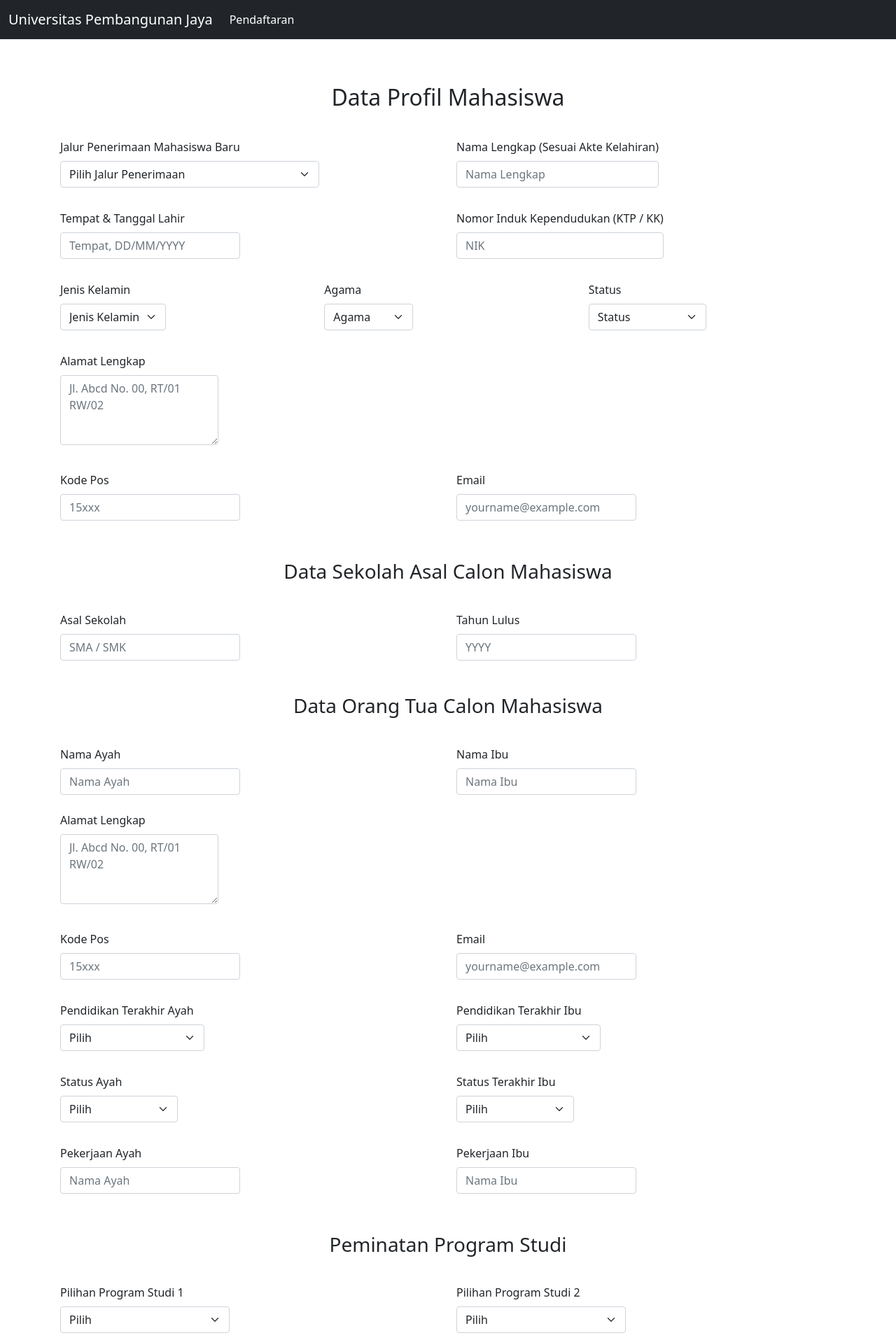
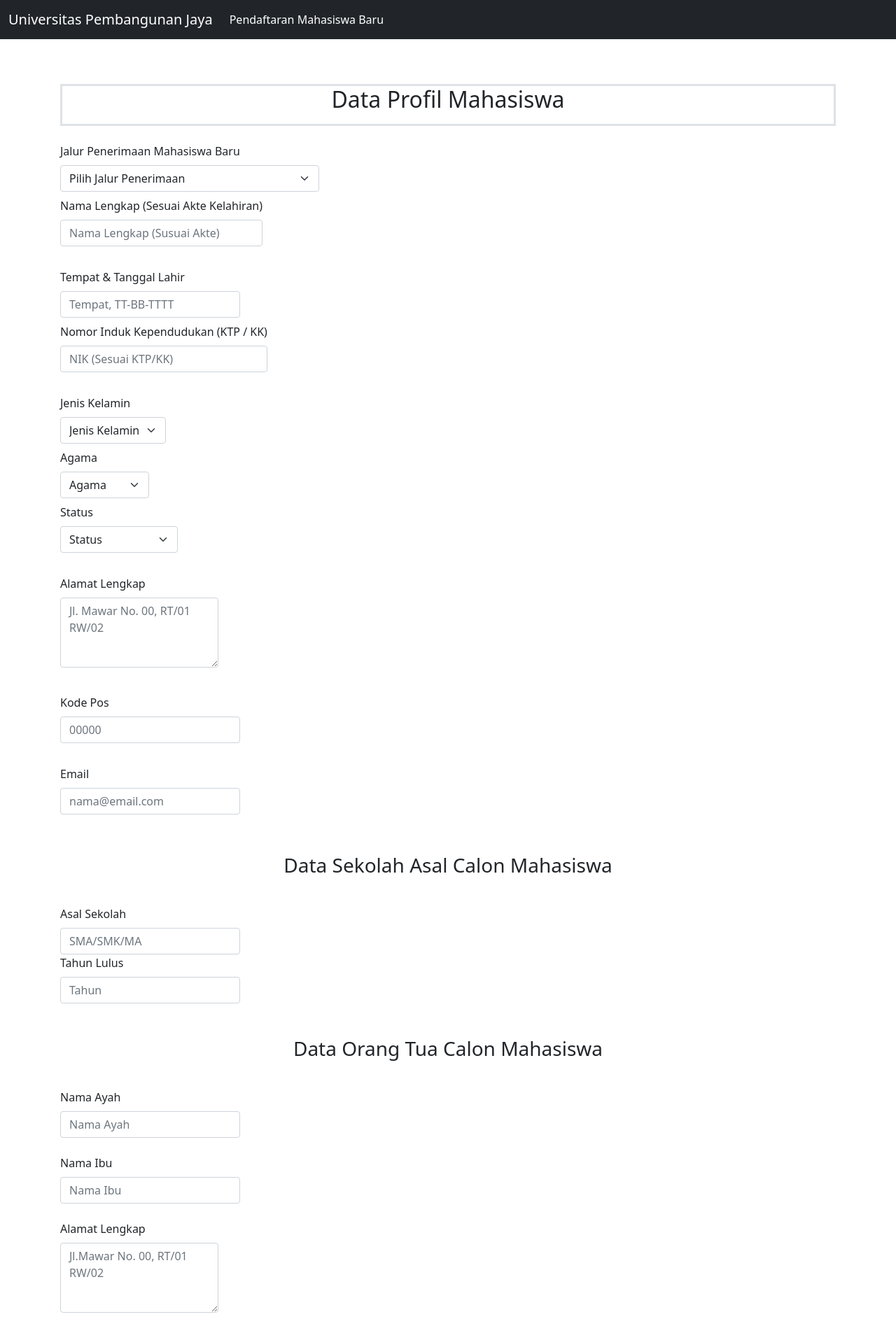
Before and after one commit to Irhamsyahrmdhn/PemerogramanWeb, a PHP site: page /pmb.php in a window 1280 px wide. Shown: the top 1915 px of the page at 70% size. Run offline with PHP 8.4, Linux system fonts and the light colour scheme.

Commit message:
Add files via upload

```diff
--- a/Tugas membuat form/pmb.php
+++ b/Tugas membuat form/pmb.php
@@ -21,7 +21,7 @@
         </button>
         <div class="collapse navbar-collapse" id="navbarNavAltMarkup">
           <div class="navbar-nav">
-            <a class="nav-link active" aria-current="page" href="#">Pendaftaran</a>
+            <a class="nav-link active" aria-current="page" href="#">Pendaftaran Mahasiswa Baru</a>
           </div>
         </div>
       </div>
@@ -29,38 +29,38 @@
 
     <div class="container bg-white rounded mt-4 p-3">
 
-      <h2 class="text-center my-4 pb-3  border-3">Data Profil Mahasiswa</h2>
+      <h2 class="text-center my-4 pb-3  border-3 border dark">Data Profil Mahasiswa</h2>
       <form action="konfirmasipmb.php" method="post">
 
       <div class="row mt-4">
-        <div class="col-md-6 mb-2">
+        <div class="col-12 mb-2">
           <label for="">Jalur Penerimaan Mahasiswa Baru
-          <select name="jalurPenerimaan" class="form-select mt-2">
+          <select name="jalurpenerimaan" class="form-select mt-2">
             <option selected>Pilih Jalur Penerimaan</option>
             <option value="TA 2022/2023 RATA-RATA RAPOR">TA 2022/2023 RATA-RATA RAPOR</option>
             <option value="TA 2022/2023 PERINGKAT KELAS">TA 2022/2023 PERINGKAT KELAS</option>
             <option value="TA 2022/2023 UJIAN SARING MASUK (USM)">TA 2022/2023 UJIAN SARING MASUK (USM)</option>
         </select>
         </div>
-        <div class="col-md-6 mb-2">
+        <div class="col-12 mb-2">
           <label for="">Nama Lengkap (Sesuai Akte Kelahiran)
-          <input type="text" class="form-control mt-2" name="name" placeholder="Nama Lengkap">
+          <input type="text" class="form-control mt-2" name="nama" placeholder="Nama Lengkap (Susuai Akte)">
         </div>
       </div>
 
       <div class="row mt-4">
-        <div class="col-12 col-md-6 mb-2">
+        <div class="col-12 mb-2">
           <label for="">Tempat & Tanggal Lahir
-          <input type="text" class="form-control mt-2" name="TTL" placeholder="Tempat, DD/MM/YYYY">
+          <input type="text" class="form-control mt-2" name="TTL" placeholder="Tempat, TT-BB-TTTT">
         </div>
-        <div class="col-12 col-md-6 mb-2">
+        <div class="col-12 mb-2">
           <label for="">Nomor Induk Kependudukan (KTP / KK)
-          <input type="text" class="form-control mt-2" name="NIK" placeholder="NIK">
+          <input type="text" class="form-control mt-2" name="NIK" placeholder="NIK (Sesuai KTP/KK)">
         </div>
       </div>
 
       <div class="row mt-4">
-        <div class="col-12 col-md-4 mb-2">
+        <div class="col-12 mb-2">
           <label for="">Jenis Kelamin
           <select name="jenisKelamin" class="form-select mt-2">
             <option selected>Jenis Kelamin</option>
@@ -68,7 +68,7 @@
             <option value="Perempuan">Perempuan</option>
         </select>
         </div>
-        <div class="col-12 col-md-4 mb-2">
+        <div class="col-12 mb-2">
           <label for="">Agama
           <select name="agama" class="form-select mt-2">
             <option selected>Agama</option>
@@ -80,7 +80,7 @@
             <option value="Konghucu">Konghucu</option>
         </select>
         </div>
-        <div class="col-12 col-md-4 mb-2">
+        <div class="col-12 mb-2">
           <label for="">Status
           <select name="status" class="form-select mt-2">
             <option selected>Status</option>
@@ -93,61 +93,61 @@
       <div class="row mt-4">
         <div class="col-12 mb-2">
           <label for="">Alamat Lengkap
-          <textarea class="form-control mt-2" name="alamat" placeholder="Jl. Abcd No. 00, RT/01 RW/02" style="height: 100px;"></textarea>
+          <textarea class="form-control mt-2" name="alamat" placeholder="Jl. Mawar No. 00, RT/01 RW/02" style="height: 100px;"></textarea>
         </div>
-        <div class="col-md-6 mt-4 mb-2">
+        <div class="col-12 mt-4 mb-2">
           <label for="">Kode Pos
-          <input type="text" class="form-control mt-2" name="kodepos" placeholder="15xxx">
+          <input type="text" class="form-control mt-2" name="kodepos" placeholder="00000">
         </div>
-        <div class="col-md-6 mt-4 mb-2">
+        <div class="col-12 mt-4 mb-2">
           <label for="">Email
-          <input type="email" class="form-control mt-2" name="email" placeholder="yourname@example.com">
+          <input type="email" class="form-control mt-2" name="email" placeholder="nama@email.com">
         </div>
       </div>
 
       <h3 class="mt-5  border-2 pb-3 text-center">Data Sekolah Asal Calon Mahasiswa</h3>
 
       <div class="row mt-4">
-        <div class="col-md-6">
+        <div class="col-12">
           <label for="">Asal Sekolah
-          <input type="text" name="asalsekolah" class="form-control mt-2" placeholder="SMA / SMK">
+          <input type="text" name="asalsekolah" class="form-control mt-2" placeholder="SMA/SMK/MA">
         </div>
-        <div class="col-md-6">
+        <div class="col-12">
           <label for="">Tahun Lulus
-          <input type="number" name="tahunlulus" class="form-control mt-2" placeholder="YYYY">
+          <input type="number" name="tahunlulus" class="form-control mt-2" placeholder="Tahun">
         </div>
       </div>
 
       <h3 class="mt-5  border-2 pb-3 text-center">Data Orang Tua Calon Mahasiswa</h3>
 
       <div class="row mt-4">
-        <div class="col-md-6 mb-4">
+        <div class="col-12 mb-4">
           <label for="">Nama Ayah
           <input type="text" name="ayah" class="form-control mt-2" placeholder="Nama Ayah">
         </div>
-        <div class="col-md-6 mb-4">
+        <div class="col-12 mb-4">
           <label for="">Nama Ibu
           <input type="text" name="ibu" class="form-control mt-2" placeholder="Nama Ibu">
         </div>
         <div class="col-12 mb-2">
           <label for="">Alamat Lengkap
-          <textarea class="form-control mt-2" name="alamatortu" placeholder="Jl. Abcd No. 00, RT/01 RW/02" style="height: 100px;"></textarea>
+          <textarea class="form-control mt-2" name="alamatortu" placeholder="Jl.Mawar No. 00, RT/01 RW/02" style="height: 100px;"></textarea>
         </div>
       </div>
 
       <div class="row">
-        <div class="col-md-6 mt-4 mb-2">
+        <div class="col-12 mt-4 mb-2">
           <label for="">Kode Pos
-          <input type="text" class="form-control mt-2" name="kodeposortu" placeholder="15xxx">
+          <input type="text" class="form-control mt-2" name="kodeposortu" placeholder="0000">
         </div>
-        <div class="col-md-6 mt-4 mb-2">
+        <div class="col-12 mt-4 mb-2">
           <label for="">Email
-          <input type="email" class="form-control mt-2" name="emailortu" placeholder="yourname@example.com">
+          <input type="email" class="form-control mt-2" name="emailortu" placeholder="nama@email.com">
         </div>
       </div>
 
       <div class="row mt-4">
-        <div class="col-md-6 mb-2">
+        <div class="col-12 mb-2">
           <label for="">Pendidikan Terakhir Ayah
           <select name="pendidikanayah" class="form-select mt-2">
             <option selected>Pilih</option>
@@ -162,7 +162,7 @@
               <option value="I - Doktoral (S3)">I - Doktoral (S3)</option>
           </select>
         </div>
-        <div class="col-md-6 mb-2">
+        <div class="col-12 mb-2">
           <label for="">Pendidikan Terakhir Ibu
           <select name="pendidikanibu" class="form-select mt-2">
             <option selected>Pilih</option>
@@ -180,7 +180,7 @@
       </div>
 
       <div class="row mt-4">
-        <div class="col-md-6 mb-2">
+        <div class="col-12 mb-2">
           <label for="">Status Ayah
           <select name="statusayah" class="form-select mt-2">
             <option selected>Pilih</option>
@@ -188,7 +188,7 @@
             <option value="Menikah">Menikah</option>
         </select>
         </div>
-        <div class="col-md-6 mb-2">
+        <div class="col-12 mb-2">
           <label for="">Status Terakhir Ibu
           <select name="statusibu" class="form-select mt-2">
             <option selected>Pilih</option>
@@ -199,20 +199,20 @@
       </div>
 
       <div class="row mt-4">
-        <div class="col-md-6 mb-2">
+        <div class="col-12 mb-2">
           <label for="">Pekerjaan Ayah
-          <input type="text" name="pekerjaanayah" class="form-control mt-2" placeholder="Nama Ayah">
+          <input type="text" name="pekerjaanayah" class="form-control mt-2" placeholder="Nama Ayah Kandung">
         </div>
-        <div class="col-md-6 mb-2">
+        <div class="col-12 mb-2">
           <label for="">Pekerjaan Ibu
-          <input type="text" name="pekerjaanibu" class="form-control mt-2" placeholder="Nama Ibu">
+          <input type="text" name="pekerjaanibu" class="form-control mt-2" placeholder="Nama Ibu Kandung">
         </div>
       </div>
 
       <h3 class="mt-5  border-2 pb-3 text-center">Peminatan Program Studi</h3>
 
       <div class="row mt-4">
-        <div class="col-md-6 mb-2">
+        <div class="col-12 mb-2">
           <label for="">Pilihan Program Studi 1
           <select name="prodi1" class="form-select mt-2">
             <option selected>Pilih</option>
@@ -228,7 +228,7 @@
             <option value="Psikologi">Psikologi</option>
         </select>
         </div>
-        <div class="col-md-6 mb-2">
+        <div class="col-12 mb-2">
           <label for="">Pilihan Program Studi 2
           <select name="prodi2" class="form-select mt-2">
             <option selected>Pilih</option>
@@ -279,9 +279,9 @@
         <p class="lead fs-6 text-center mt-3"><i class="bi bi-geo-alt-fill"></i>  Universitas Pembangunan Jaya - Jl. Cendrawasih Raya Blok B7/P, Sawah Baru, Kec. Ciputat, Kota Tangerang Selatan, Banten 15413.</p>
       </div>
 
-      <div class="row mt-3">
+      <div class="row mt-4">
         <div class="col-12 d-flex justify-content-center">
-          <button class="btn btn-outline-dark">Submit</button>
+          <button class="btn btn-outline-dark" name="tombol">Submit</button>
         </div>
       </div>
       </form>
```
Also changed, not shown: Tugas membuat form/konfirmasipmb.php (+64 -0 lines).
